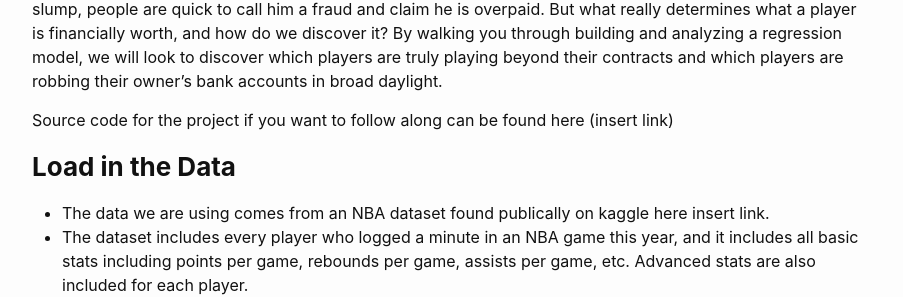
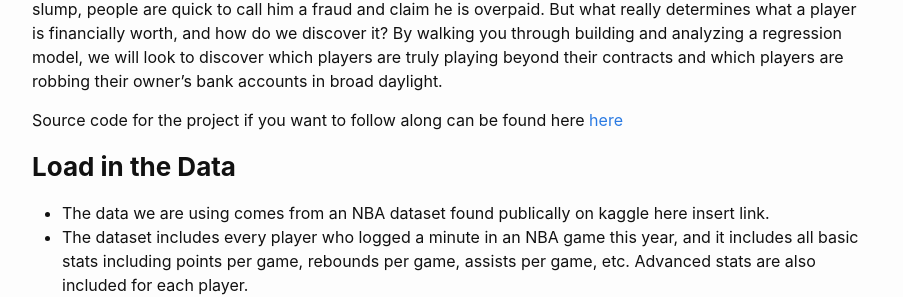
Before and after one commit to brady-heinig/brady-heinig.github.io, a Jekyll site: the page built from _posts/2023-10-13-salaries.md, in a window 1280 px wide and 900 px high, scrolled down 555 px. Shown: the part 150-447 px from the top of the window, without its empty margins (188-1091 px from the left). Built offline with Jekyll 4.4.1, drawn with Linux system fonts in a browser that asks for light colours; comment, search, counter and statistics services are not loaded.

Commit message:
Update 2023-10-13-salaries.md

```diff
--- a/_posts/2023-10-13-salaries.md
+++ b/_posts/2023-10-13-salaries.md
@@ -11,7 +11,7 @@ image: /assets/images/sexton.jpg
 The NBA is one of the most watched sports leagues in the entire world, and there are thousands of NBA players who have made comfortable livings for their families and for generations to come thanks to the generous salaries they earn. When a player is excelling during the season and has yet to finish his rookie contract, fans praise him for being undervalued. If a player who just signed a max contract is going through a slump, people are quick to call him a fraud and claim he is overpaid. But what really determines what a player is financially worth, and how do we discover it? By walking you through building and analyzing a regression model, we will look to discover which players are truly playing beyond their contracts and which players are robbing their owner's bank accounts in broad daylight.
 
 
-Source code for the project if you want to follow along can be found here (insert link)
+Source code for the project if you want to follow along can be found here <a href="https://github.com/brady-heinig/brady-heinig.github.io/blob/main/nba_salary_regression.ipynb" target="_blank">here </a>
 ### **Load in the Data**
 - The data we are using comes from an NBA dataset found publically on kaggle here insert link.
 - The dataset includes every player who logged a minute in an NBA game this year, and it includes all basic stats including points per game,     rebounds per game, assists per game, etc. Advanced stats are also included for each player.
```
